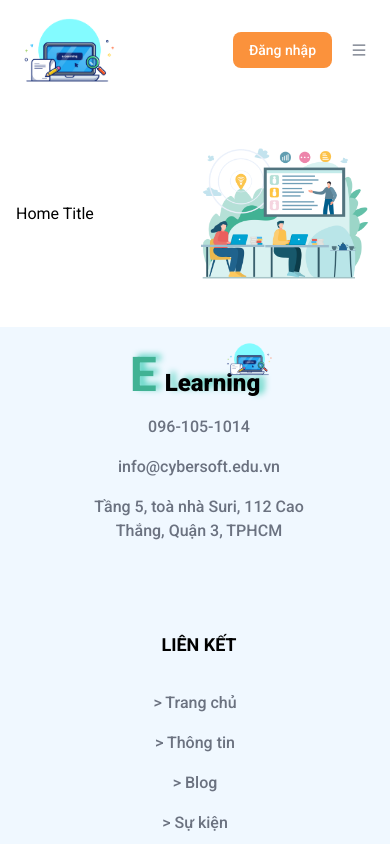
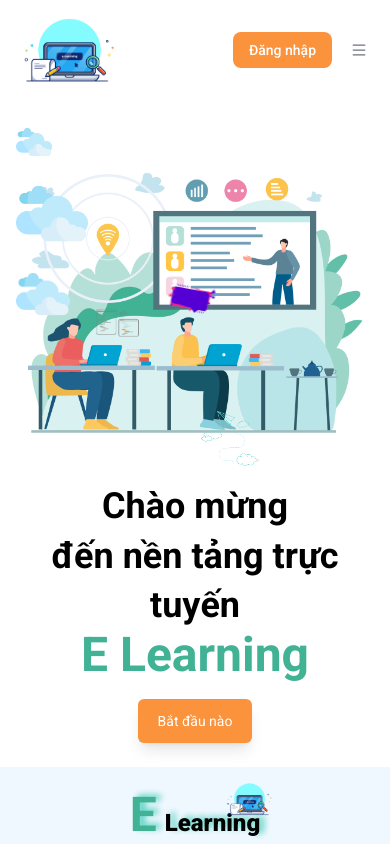
Before and after one commit to hqbao000101/BCS07_FINAL_G9_ELearning, a React (Create React App) app: page / in a window 390 px wide. Shown: the top 844 px of the page. Built offline with nearby package versions, Linux system fonts and the light colour scheme.

Commit message:
feat: home-banner-animations-and-responsive

```diff
--- a/src/App.css
+++ b/src/App.css
@@ -1,8 +1,49 @@
 body {
-  font-family: 'Roboto', sans-serif !important;
+  font-family: "Roboto", sans-serif !important;
   scroll-behavior: smooth;
 }
 
 body::-webkit-scrollbar {
   display: none;
 }
+
+@keyframes slightSpin {
+  0% {
+    transform: rotate(0);
+  }
+  25% {
+    transform: rotate(15deg);
+  }
+  50% {
+    transform: rotate(0);
+  }
+  75% {
+    transform: rotate(-15deg);
+  }
+  100% {
+    transform: rotate(0);
+  }
+}
+
+@keyframes floatTop {
+  0% {
+    transform: translateY(0);
+    opacity: 1;
+  }
+  40% {
+    transform: translateY(-10px);
+    opacity: 0;
+  }
+  60% {
+    transform: translateY(10px);
+    opacity: 0;
+  }
+  95% {
+    transform: translateY(0);
+    opacity: 1;
+  }
+  100% {
+    transform: translateY(0);
+    opacity: 1;
+  }
+}
--- a/src/pages/Home/Home.jsx
+++ b/src/pages/Home/Home.jsx
@@ -1,16 +1,69 @@
 import React from "react";
 import HomeBanner1 from "../../assets/imgs/home_banner_01.png";
+import HomeBanner2 from "../../assets/imgs/home_banner_02.png";
+import HomeBanner3 from "../../assets/imgs/home_banner_03.png";
+import HomeBanner4 from "../../assets/imgs/home_banner_04.png";
+import HomeBanner5 from "../../assets/imgs/home_banner_05.png";
+import "./Home.scss";
 
 const Home = () => {
   return (
     <div>
-      <div className="flex items-center p-4 py-6 mx-auto max-w-screen-2xl">
-        <div className="w-1/2">Home Title</div>
-        <div className="w-1/2">
+      <div className="flex flex-col items-center p-4 py-6 mx-auto max-w-screen-2xl md:flex-row">
+        <div className="relative order-2 w-full text-center md:order-1 md:w-1/2 ps-0 lg:ps-20 md:text-left">
+          <p className="text-4xl font-bold leading-snug xl:leading-snug md:leading-snug md:text-4xl xl:text-5xl">
+            Chào mừng
+          </p>
+          <p className="text-4xl font-bold leading-snug xl:leading-snug md:leading-snug md:text-4xl xl:text-5xl">
+            đến nền tảng trực tuyến
+          </p>
+          <p className="text-5xl font-bold lg:leading-normal md:text-5xl xl:text-6xl text-main">
+            E Learning
+          </p>
+          <button className="px-5 py-3 mt-5 text-sm text-white duration-500 bg-orange-400 rounded-md shadow-lg xl:text-xl hover:bg-orange-500 hover:scale-90 lg:text-lg md:text-md">
+            Bắt đầu nào
+          </button>
+          <img
+            src={HomeBanner2}
+            alt="Home Banner 2"
+            className="absolute object-cover w-1/5 right-[30%] -top-[30%]"
+          />
+        </div>
+        <div className="relative order-1 w-full md:w-1/2 md:order-2">
           <img
             src={HomeBanner1}
             alt="Home Banner 01"
             className="object-cover w-full"
+          />
+          <img
+            id="cloud1"
+            src={HomeBanner3}
+            alt="Item Banner 3"
+            className="absolute object-cover"
+          />
+          <img
+            id="cloud2"
+            src={HomeBanner3}
+            alt="Item Banner 3"
+            className="absolute object-cover"
+          />
+          <img
+            id="cloud3"
+            src={HomeBanner3}
+            alt="Item Banner 3"
+            className="absolute object-cover"
+          />
+          <img
+            id="code"
+            src={HomeBanner4}
+            alt="Item Banner 4"
+            className="absolute object-cover w-1/6"
+          />
+          <img
+            src={HomeBanner5}
+            alt="Item Banner 5"
+            id="thought"
+            className="absolute object-cover w-1/6"
           />
         </div>
       </div>
--- /dev/null
+++ b/src/pages/Home/Home.scss
@@ -0,0 +1,30 @@
+#cloud1 {
+  top: 0;
+  left: 0;
+  width: 10%;
+}
+
+#cloud2 {
+  top: 15%;
+  left: 0;
+  width: 20%;
+}
+
+#cloud3 {
+  top: 40%;
+  left: 0;
+  width: 15%;
+}
+
+#code {
+  bottom: 36%;
+  left: 20%;
+  animation: floatTop 5s ease-out 1s infinite;
+}
+
+#thought {
+  bottom: 43%;
+  left: 39%;
+  animation: slightSpin 4s linear 1s infinite;
+  transform-origin: bottom;
+}
--- a/tailwind.config.js
+++ b/tailwind.config.js
@@ -2,7 +2,11 @@
 module.exports = {
   content: ["./src/**/*.{js,jsx,ts,tsx}"],
   theme: {
-    extend: {},
+    extend: {
+      colors: {
+        main: "#41b294",
+      },
+    },
   },
   plugins: [],
 };
```
